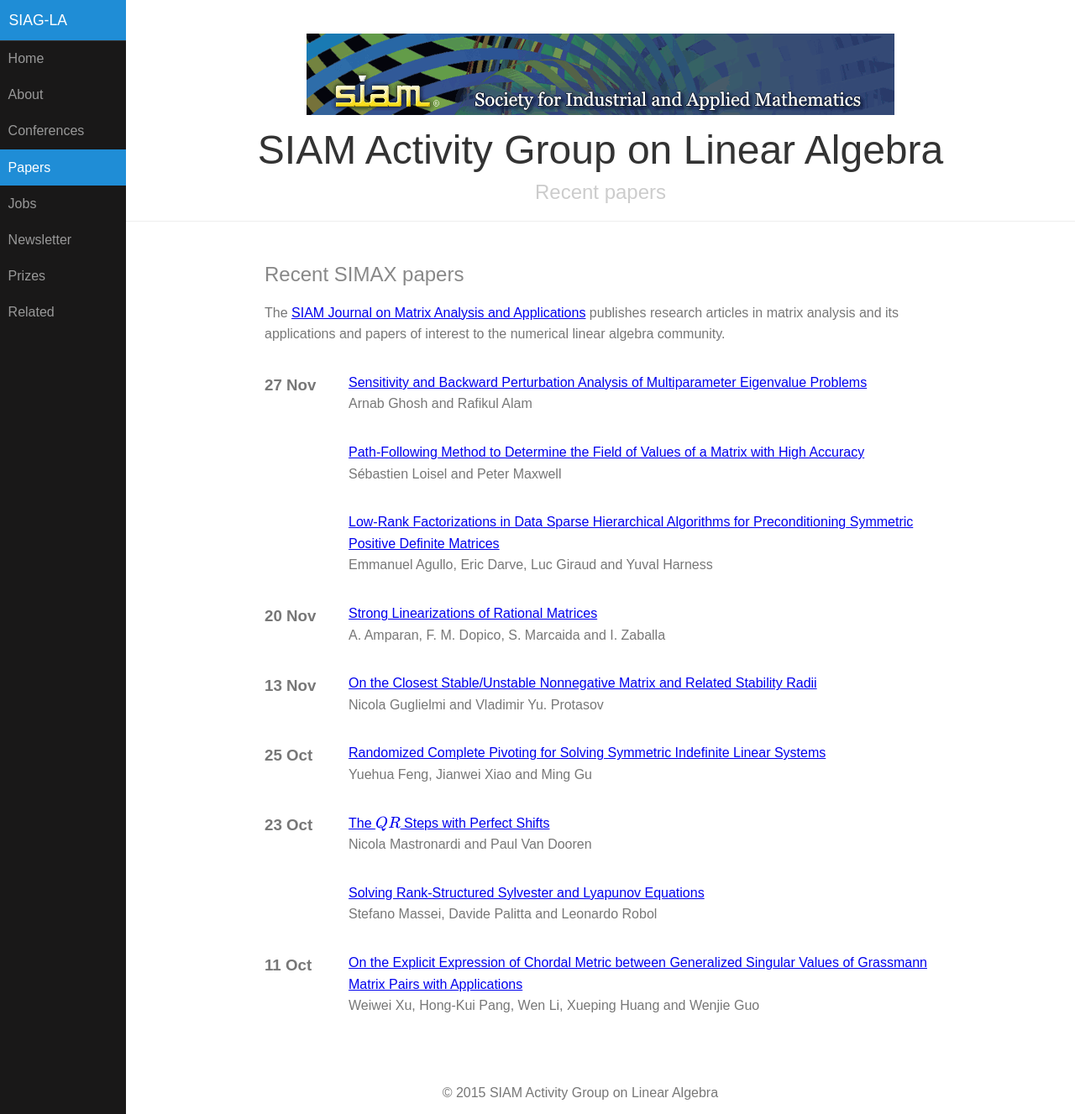
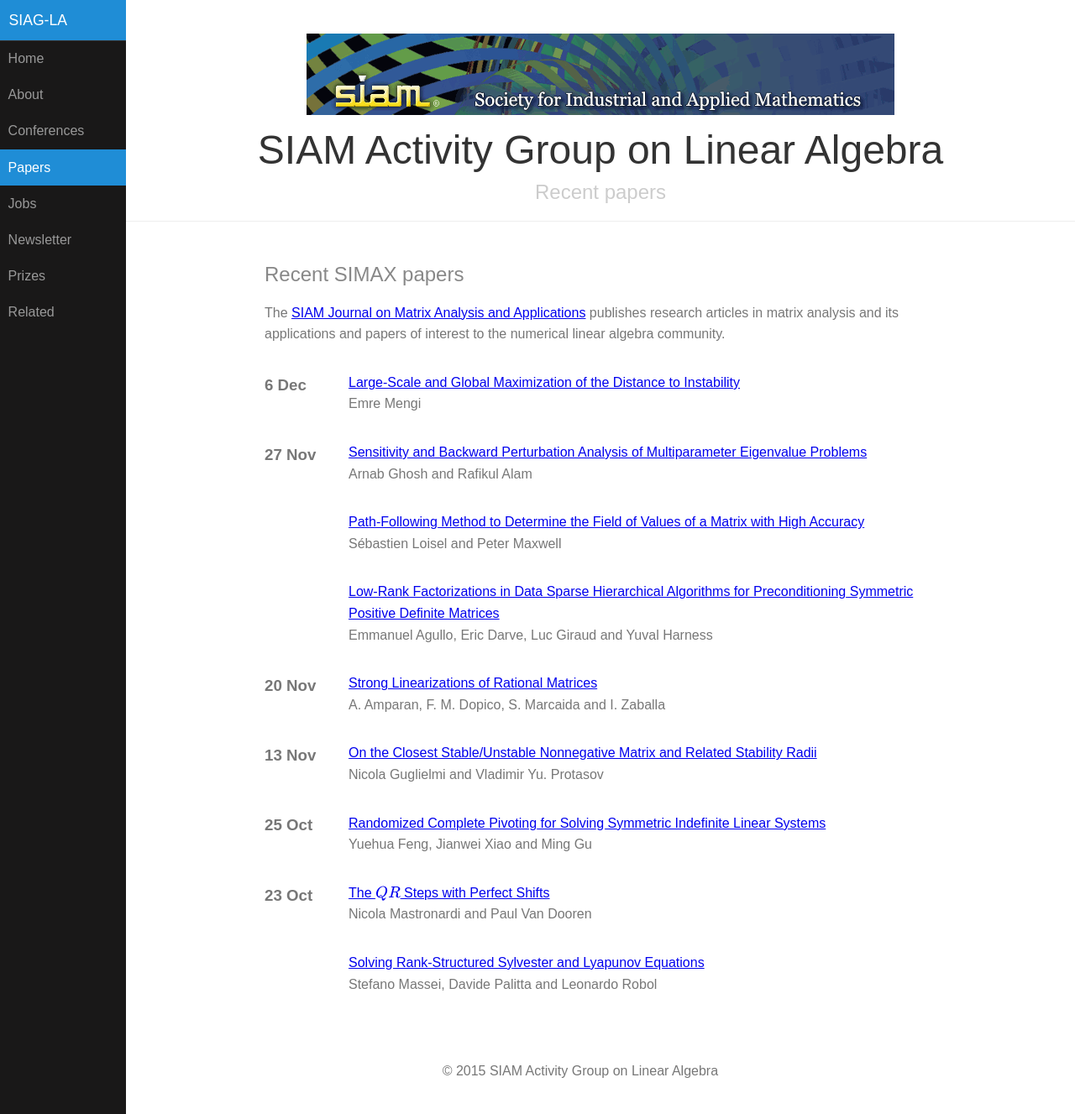
Before and after one commit to dbindel/siagla, a Jekyll site: the page built from simax.html, in a window 1280 px wide and 1327 px high. Shown: the whole window at 84% size. Built offline with Jekyll 4.4.1, drawn with Linux system fonts in a browser that asks for light colours; formulas are drawn with MathJax 3.

Commit message:
Automated updates to simax.yml

```diff
--- a/_data/simax.yml
+++ b/_data/simax.yml
@@ -3185,3 +3185,11 @@
   title: Sensitivity and Backward Perturbation Analysis of Multiparameter Eigenvalue
     Problems
   volume: '39'
+- authors: Emre Mengi
+  date: '2018-12-06T08:00:00Z'
+  doi: doi:10.1137/18M1177019
+  link: https://epubs.siam.org/doi/abs/10.1137/18M1177019?ai=s7&mi=3ezuvv&af=R
+  pp_end: '1809'
+  pp_start: '1776'
+  title: Large-Scale and Global Maximization of the Distance to Instability
+  volume: '39'
```
